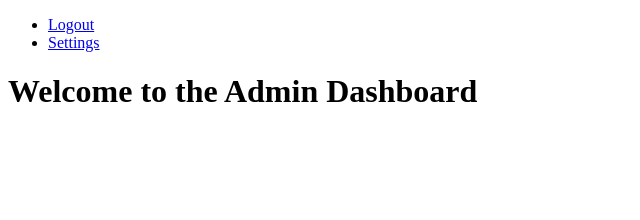
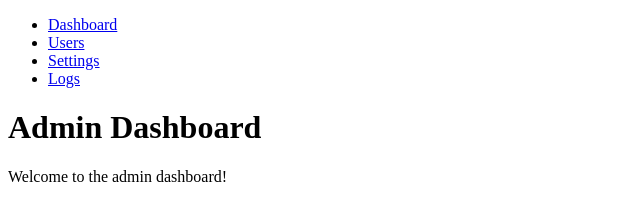
Before and after one commit to Martinez0312/LoteSystem, a website: page frontend/pages/admin-dashboard.html in a window 1280 px wide. Shown: the whole page, without its empty margins (0-640 px from the left). Drawn offline with Linux system fonts and the light colour scheme.

Commit message:
Updated href links in admin-dashboard.html to fix navigation

```diff
--- a/frontend/pages/admin-dashboard.html
+++ b/frontend/pages/admin-dashboard.html
@@ -1,4 +1,3 @@
-<!-- Updated admin-dashboard.html -->
 <!DOCTYPE html>
 <html lang="en">
 <head>
@@ -7,16 +6,15 @@
     <title>Admin Dashboard</title>
 </head>
 <body>
-    <header>
-        <nav>
-            <ul>
-                <li><a href="javascript:void(0)" onclick="event.preventDefault(); logout();">Logout</a></li>
-                <li><a href="javascript:void(0)" onclick="event.preventDefault(); adminSettings();">Settings</a></li>
-            </ul>
-        </nav>
-    </header>
-    <main>
-        <h1>Welcome to the Admin Dashboard</h1>
-    </main>
+    <nav>
+        <ul>
+            <li><a href="javascript:void(0)">Dashboard</a></li>
+            <li><a href="javascript:void(0)">Users</a></li>
+            <li><a href="javascript:void(0)">Settings</a></li>
+            <li><a href="javascript:void(0)">Logs</a></li>
+        </ul>
+    </nav>
+    <h1>Admin Dashboard</h1>
+    <p>Welcome to the admin dashboard!</p>
 </body>
 </html>
```
